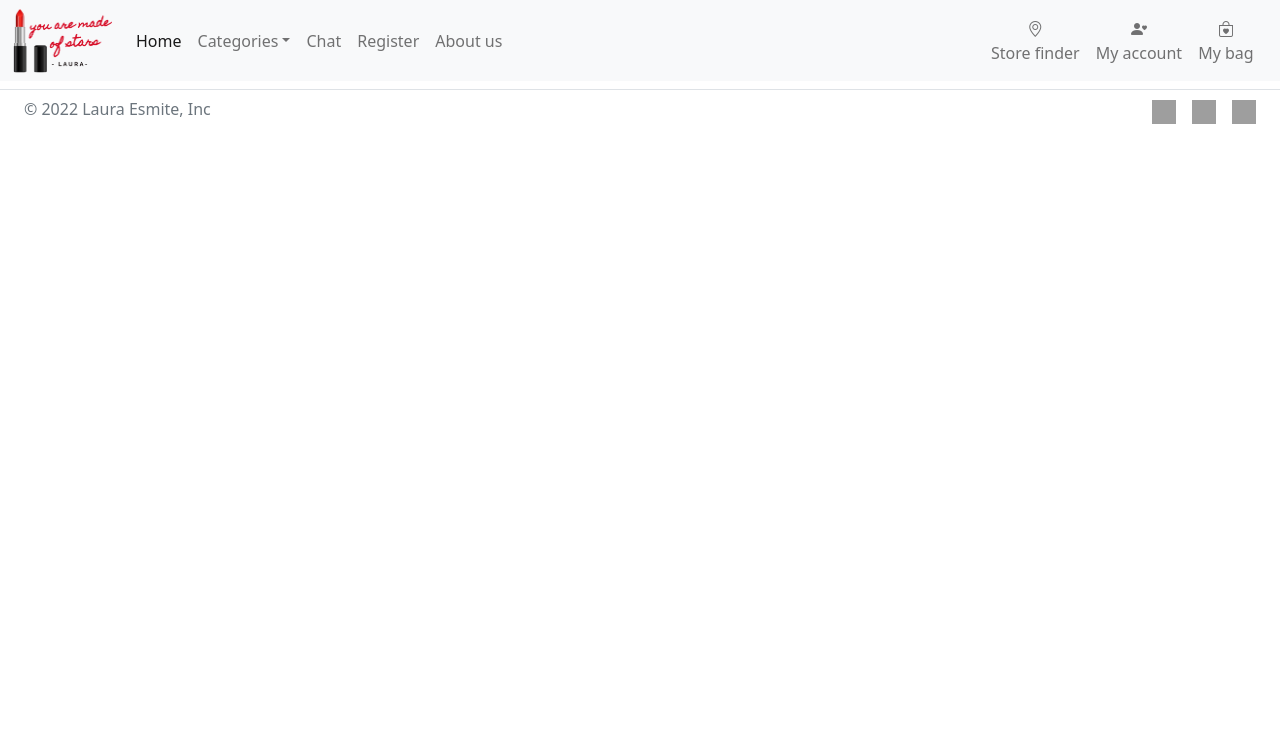
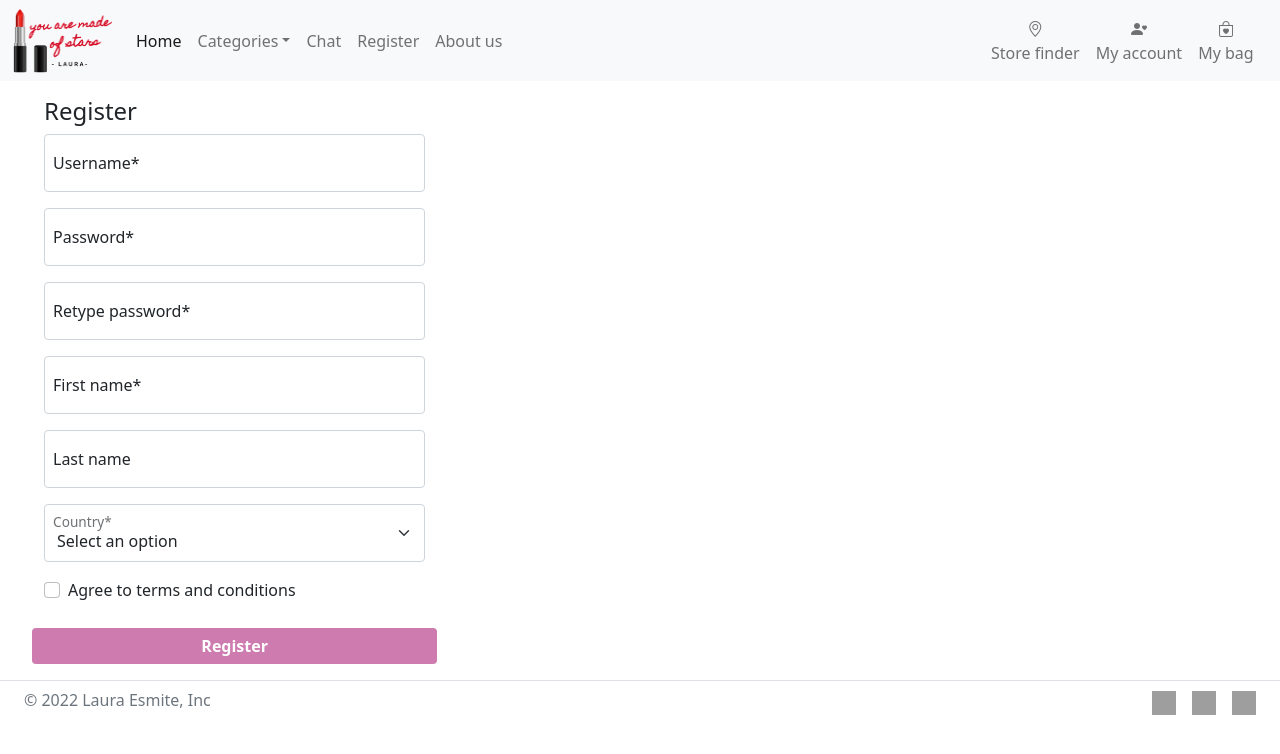
Before and after one commit to Lauresmi/final-project, a React (Create React App) app: page /register in a window 1280 px wide. Shown: the top 754 px of the page. Built offline with nearby package versions, Linux system fonts and the light colour scheme; grey boxes are pictures that could not be loaded.

Commit message:
Register page added

```diff
--- a/package.json
+++ b/package.json
@@ -11,6 +11,7 @@
     "@testing-library/user-event": "^13.5.0",
     "bootstrap-icons": "^1.8.1",
     "react": "^17.0.2",
+    "react-date-object": "^2.1.5",
     "react-dom": "^17.0.2",
     "react-router-dom": "^6.2.1",
     "react-scripts": "5.0.0",
--- a/src/API/getChatMessages.js
+++ b/src/API/getChatMessages.js
@@ -3,8 +3,9 @@ function getChatMessages() {
     return [
         {
             username: 'Chatbot',
-            timeSubmitted: '15:49 Friday March 4, 2022',
+            timeSubmitted: 'Saturday 05 March 2022, 03:44:31 PM',
             submittedMessage: 'Hello World! Nice to meet you all. How can I help you?',
+            status: false,
         },
     ]
 }
--- a/src/Components/ChatMessage.js
+++ b/src/Components/ChatMessage.js
@@ -13,18 +13,14 @@ function ChatMessage(props) {
                             <h5 className="card-title">{username}</h5>
                         </div>
 
-                        <div className="col-xl-3 col-lg-3 col-md-4 col-sm-4 col-xs-5">
-                            <p className="card-text"><small className="text-muted">{timeSubmitted}</small></p>
+                        <div className="col-xl-4 col-lg-4 col-md-4 col-sm-4 col-xs-5">
+                            <p className="card-text"><small className="text-muted mx-2">{timeSubmitted}</small></p>
                         </div>
                     </div>
                     <div className="col">
                         <p className="card-text">{message}</p>
                     </div>
                 </div>
-
-                {/* <div className="col-xl-1 col-lg-2 col-md-3 col-sm-4 col-xs-3 d-flex align-items-center">
-                    <button type="button" className="btn btn-sm">Delete message</button>
-                </div> */}
             </div>
         </div>
     )
--- a/src/Components/Content.js
+++ b/src/Components/Content.js
@@ -7,6 +7,7 @@ import MakeupOneProduct from "../Pages/MakeupOneProduct";
 import PerfumeOneProduct from "../Pages/PerfumeOneProduct";
 import Perfumes from "../Pages/Perfumes";
 import ProductCategories from "../Pages/ProductCategories";
+import Register from "../Pages/Register";
 import Skincare from "../Pages/Skincare";
 import SkincareOneProduct from "../Pages/SkincareOneProduct";
 import "./Content.css"
@@ -14,6 +15,7 @@ import "./Content.css"
 function Content() {
     return (
         <div className="container-fluid general-container">
+
             <Routes>
                 <Route path="/" element={<Home />} />
                 <Route path="/perfumes" element={<Perfumes />} />
@@ -29,6 +31,7 @@ function Content() {
                 <Route path="/aboutus" element={ <AboutUs /> } />
 
                 <Route path="/chat" element={ <Chat /> } />
+                <Route path="/register" element={ <Register />} />
 
             </Routes>
         </div>
--- a/src/Components/Header.js
+++ b/src/Components/Header.js
@@ -42,7 +42,7 @@ function Header() {
                                 <li><Link className="nav-link" to="/chat">Chat</Link></li>
                             </li>
                             <li className="nav-item">
-                                <a className="nav-link" href="#">Register</a>
+                                <li className="nav-item"><Link className="nav-link" to="/register">Register</Link></li>
                             </li>
                             <li className="nav-item"><Link className="nav-link" to="/aboutus">About us</Link></li>
                         </ul>
--- a/src/Pages/Chat.js
+++ b/src/Pages/Chat.js
@@ -1,22 +1,26 @@
-import { useState } from "react"
+import { useRef, useState } from "react"
 import getChatMessages from "../API/getChatMessages"
 import ChatMessage from "../Components/ChatMessage"
 import "./Chat.css"
+import DateObject from "react-date-object"
 
 function Chat() {
     const [chatMessages, setChatMessages] = useState(getChatMessages())
     const [newUsernameInput, setNewUsernameInput] = useState('')
     const [newMessageInput, setNewMessageInput] = useState('')
+    const chatMessageArea = useRef()
 
     const deleteMessage = (index) => {
         chatMessages.splice(index, 1)
         setChatMessages([...chatMessages])
     }
 
+    let date = new DateObject()
+
     const addNewMessage = () => {
         const newMessage = {
             username: newUsernameInput,
-            timeSubmitted: 'new date',
+            timeSubmitted: date.format("dddd DD MMMM YYYY, hh:mm:ss A"),
             submittedMessage: newMessageInput,
         }
         setChatMessages([...chatMessages, newMessage])
@@ -24,6 +28,7 @@ function Chat() {
     }
 
     const chatMessageList = chatMessages.map((chatMessage, index) => {
+
         const deleteBtn = <button type="button" className="btn btn-sm" onClick={() => deleteMessage(index)}> <i class="bi bi-trash3"></i> </button>
 
         return <div className="row d-flex m-2" key={index}>
@@ -45,7 +50,7 @@ function Chat() {
                 <h4>Chat with a Consultant</h4>
             </div>
             <div className="chat-box">
-                <div className="submitted-message-area">
+                <div className="submitted-message-area"  >
                     {chatMessageList}
                 </div>
                 <div className="user-input-area">
@@ -58,7 +63,7 @@ function Chat() {
                     <div className="row d-flex p-2">
                         <label for="exampleFormControlTextarea1" className="form-label">Message:</label>
                         <div className="col-xl-10 col-lg-10 col-md-9 col-sm-8 col-xs-9 ">
-                            <textarea className="form-control" value={newMessageInput} onChange={(event) => setNewMessageInput(event.target.value)} id="exampleFormControlTextarea1" placeholder="Type your message" rows="2"></textarea>
+                            <textarea ref={chatMessageArea} className="form-control" value={newMessageInput} onChange={(event) => setNewMessageInput(event.target.value)} id="exampleFormControlTextarea1" placeholder="Type your message" rows="2"></textarea>
                         </div>
                         <div className="col-xl-2 col-lg-2 col-md-3 col-sm-4 col-xs-3 d-flex align-items-center">
                             <button type="button" class="btn btn-sm mt-1" onClick={addNewMessage}>Send message</button>
--- /dev/null
+++ b/src/Pages/Register.js
@@ -0,0 +1,126 @@
+import { useState, useEffect } from "react";
+
+function Register() {
+    const initialValues = { username: "", password: "", retypePassword: "", firstName: "", lastName: "", country: "", agreeToTAndC: ""  };
+    const [formValues, setFormValues] = useState(initialValues);
+    const [formErrors, setFormErrors] = useState({});
+    const [isSubmit, setIsSubmit] = useState(false);
+
+    const handleChange = (e) => {
+        const { name, value } = e.target;
+        setFormValues({ ...formValues, [name]: value });
+    };
+
+    const handleSubmit = (e) => {
+        e.preventDefault();
+        setFormErrors(validate(formValues));
+        setIsSubmit(true);
+    };
+
+    useEffect(() => {
+        console.log(formErrors);
+        if (Object.keys(formErrors).length === 0 && isSubmit) {
+            console.log(formValues);
+        }
+    }, [formErrors]);
+
+    const validate = (values) => {
+        const errors = {};
+        const regex = /^[^\s@]+@[^\s@]+\.[^\s@]{2,}$/i;
+        if (!values.username) {
+            errors.username = "Username is required";
+        }
+        if (!values.firstName) {
+            errors.firstName = "First name is required";
+        }
+        if (!values.country) {
+            errors.country = "Country is required";
+        }
+        if (values.retypePassword !== values.password) {
+            errors.retypePassword = "Passwords must match";
+        }
+        if (!values.password) {
+            errors.password = "Password is required";
+        } else if (values.password.length < 8) {
+            errors.password = "Password must be more than 8 characters";
+        } else if (values.password.length > 20) {
+            errors.password = "Password cannot exceed more than 20 characters";
+        }
+        return errors;
+    };
+
+    return (
+        <div className="">
+            {Object.keys(formErrors).length === 0 && isSubmit ? (
+                <div className="ui message success">Signed in successfully</div>
+            ) : (
+                <pre></pre>
+            )}
+
+            <form className="" onSubmit={handleSubmit}>
+                <h4>Register</h4>
+
+                <div className="row d-flex flex-column">
+
+                    <div className="col-4 form-floating">
+                        <input className="form-control" type="text" name="username" id="Username" placeholder="Username" value={formValues.username} onChange={handleChange} />
+                        <label className="mx-2" for="floatingInput">Username*</label>
+                    </div>
+                    <p style={{ color: 'red' }}>{formErrors.username}</p>
+
+                    <div className="col-4 form-floating">
+                        <input className="form-control" type="password" name="password" id="Password" placeholder="Password" value={formValues.password} onChange={handleChange} />
+                        <label className="mx-2" for="floatingInput">Password*</label>
+                    </div>
+                    <p style={{ color: 'red' }}>{formErrors.password}</p>
+
+                    <div className="col-4 form-floating">
+                        <input className="form-control" type="password" name="retypePassword" id="retypePassword" placeholder="Password" value={formValues.retypePassword} onChange={handleChange} />
+                        <label className="mx-2" for="floatingInput">Retype password*</label>
+                    </div>
+                    <p style={{ color: 'red' }}>{formErrors.retypePassword}</p>
+
+                    <div className="col-4 form-floating">
+                        <input className="form-control" type="text" name="firstName" id="firstName" placeholder="firstName" value={formValues.firstName} onChange={handleChange} />
+                        <label className="mx-2" for="floatingInput">First name*</label>
+                    </div>
+                    <p style={{ color: 'red' }}>{formErrors.firstName}</p>
+
+                    <div className="col-4 form-floating">
+                        <input className="form-control" type="text" name="lastName" id="lastName" placeholder="lastName" value={formValues.lastName} onChange={handleChange} />
+                        <label className="mx-2" for="floatingInput">Last name</label>
+                    </div>
+
+                    <div className="col-4 form-floating mt-3">
+                        <select className="form-select" id="floatingSelect" aria-label="Floating label select example">
+                            <option selected>Select an option</option>
+                            <option value="1">Latvia</option>
+                            <option value="2">Estonia</option>
+                            <option value="3">Lithuania</option>
+                        </select>
+                        <label className="mx-2" for="floatingSelect">Country*</label>
+                    </div>
+                    <p style={{ color: 'red' }}>{formErrors.country}</p>
+
+
+                    <div className="col-4">
+                        <div className="form-check">
+                            <input className="form-check-input" type="checkbox" value="" id="invalidCheck" value={formValues.agreeToTAndC} onChange={handleChange}/>
+                                <label className="form-check-label" for="invalidCheck">
+                                    Agree to terms and conditions
+                                </label>
+                                <div className="invalid-feedback">
+                                    You must agree before submitting.
+                                </div>
+                        </div>
+                    </div>
+                    <p style={{ color: 'red' }}>{formErrors.agreeToTAndC}</p>
+
+                    <button className="btn col-4 my-2">Register</button>
+                </div>
+            </form>
+        </div>
+    );
+}
+
+export default Register
```
Also changed, not shown: 1 other file (tests, documents, lock files or other folders).
